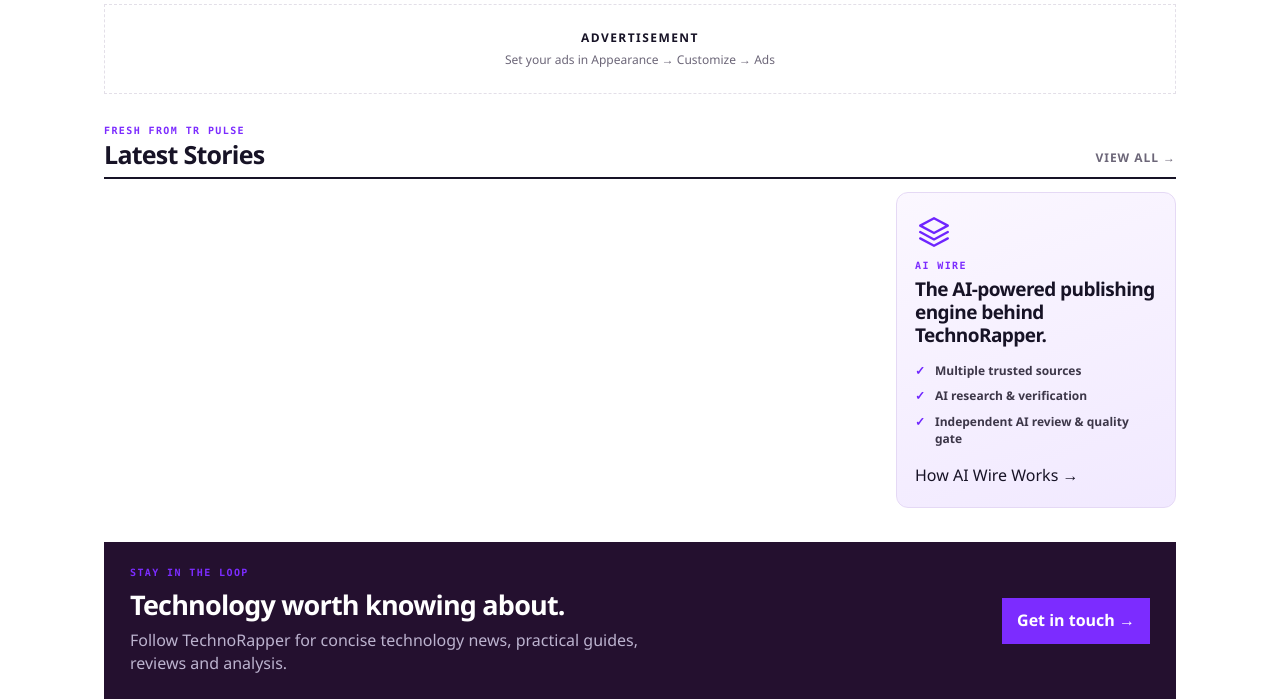
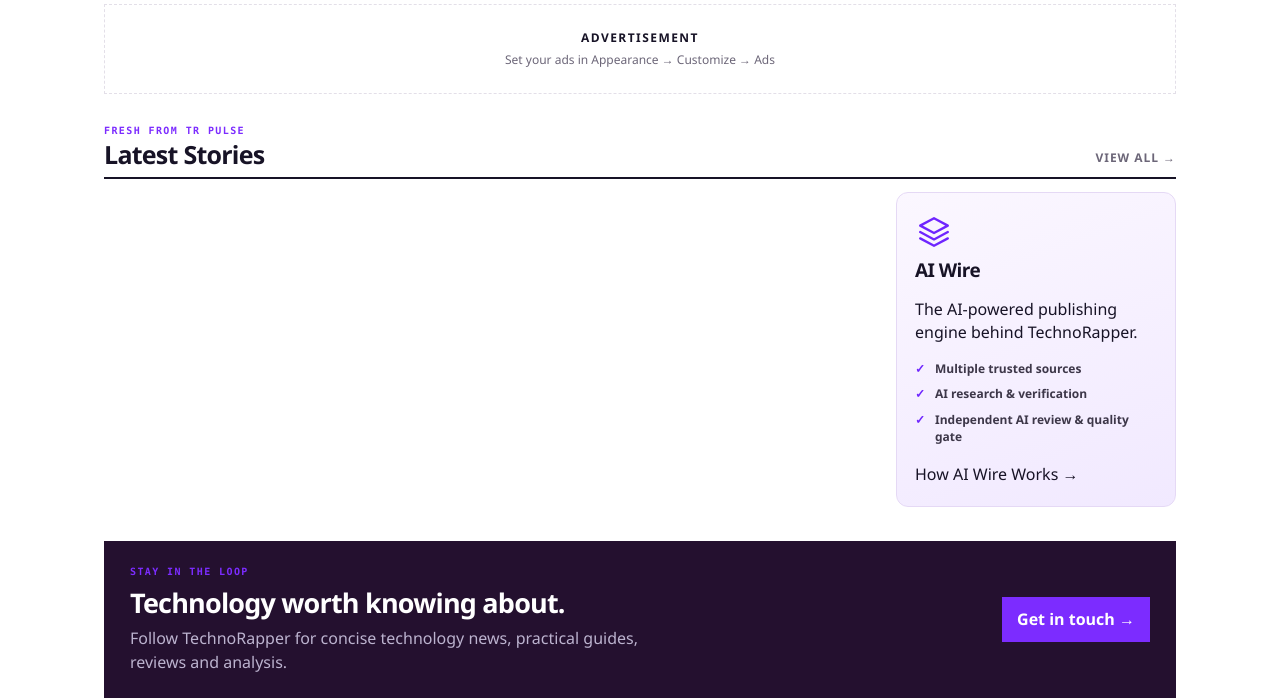
Before and after one commit to HaneetGH/technorapper-wp-theme, a WordPress theme: template front-page.php in a window 1280 px wide. Shown: the part 745-1444 px from the top of the page. Run offline with PHP 8.4 and a stand-in for WordPress, Linux system fonts and the light colour scheme; the site name, menu and one post (Sample post) are stand-ins, and other content is empty; some libraries are stand-ins or nearby versions.

Commit message:
style: align AI Wire card hierarchy with reference

```diff
--- a/template-parts/homepage.php
+++ b/template-parts/homepage.php
@@ -216,8 +216,8 @@ $ai_stats = technorapper_ai_wire_home_stats();
       <aside class="ai-wire-card" aria-label="AI Wire">
         <div class="ai-wire-icon" aria-hidden="true"><svg viewBox="0 0 32 32" focusable="false"><path d="M16 3 29 10 16 17 3 10 16 3Z"></path><path d="m3 16 13 7 13-7M3 22l13 7 13-7"></path></svg></div>
         <div>
-          <span class="section-kicker">AI Wire</span>
-          <h3>The AI-powered publishing engine behind TechnoRapper.</h3>
+          <h3 class="ai-wire-title">AI Wire</h3>
+          <p class="ai-wire-intro">The AI-powered publishing engine behind TechnoRapper.</p>
           <ul>
             <li>Multiple trusted sources</li>
             <li>AI research &amp; verification</li>
```
